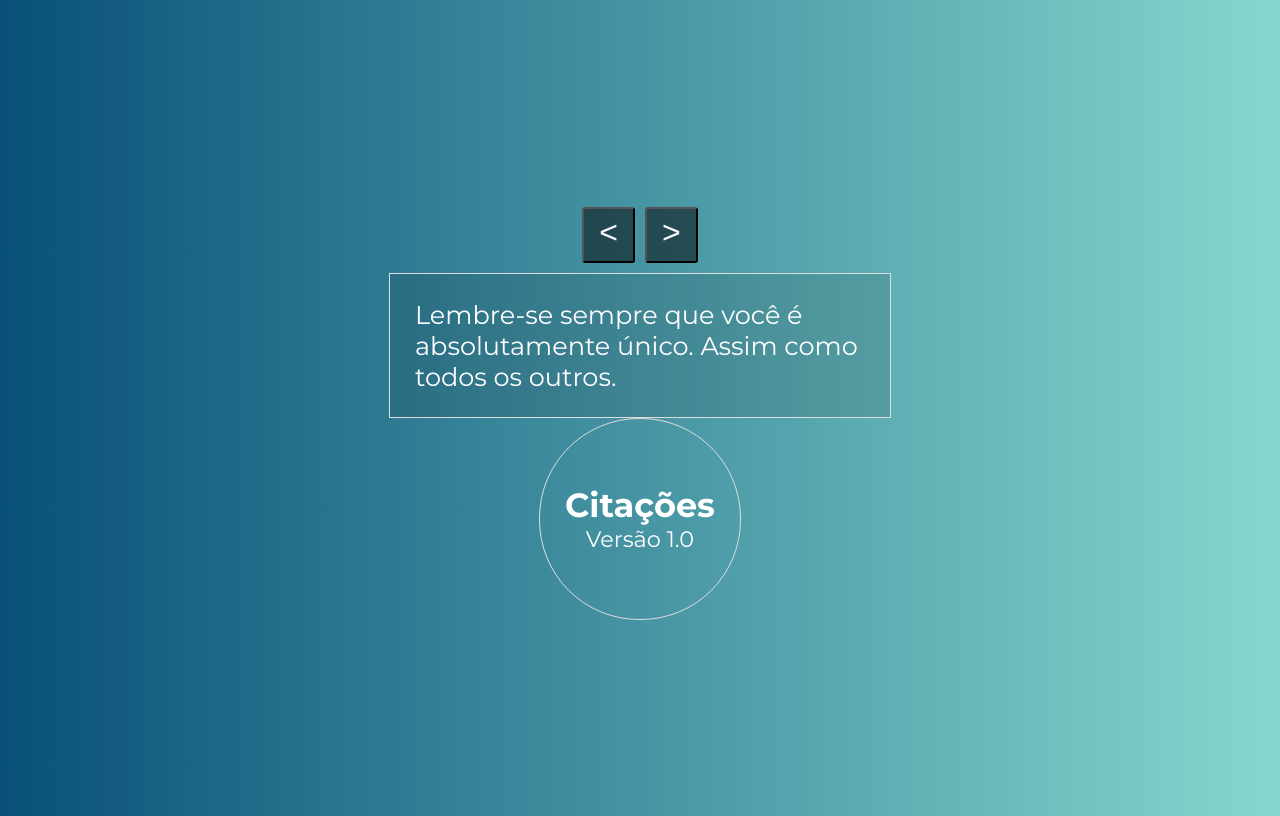
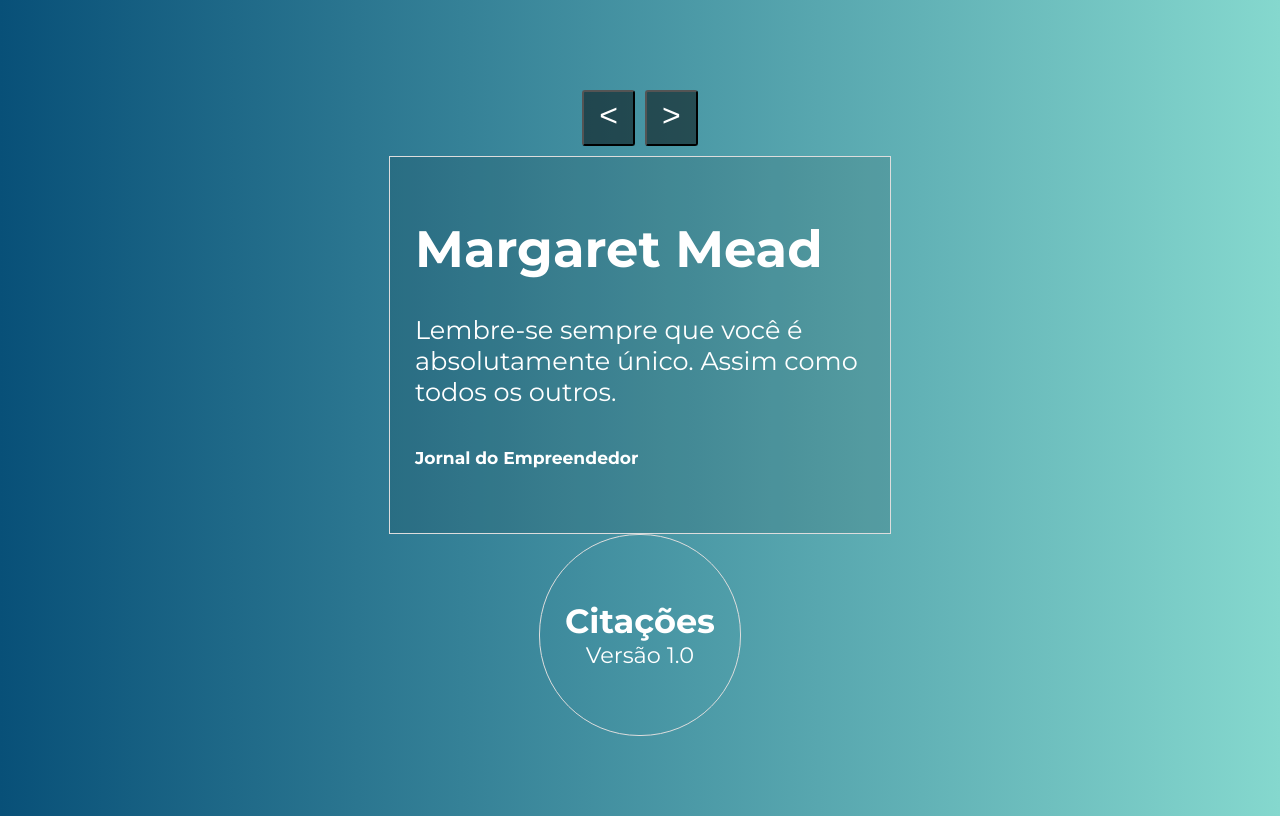
Before and after one commit to RaquelVuicik/curso-vue-js-2---udemy, a Vue app in the folder componentes-avancados/citacoes/: page / in a window 1280 px wide. Built offline with nearby package versions, Linux system fonts and the light colour scheme.

Commit message:
passando conteudo com slots

```diff
--- a/componentes-avancados/citacoes/src/components/Citacao.vue
+++ b/componentes-avancados/citacoes/src/components/Citacao.vue
@@ -1,6 +1,6 @@
 <template>
     <div class="citacao">
-        {{ texto }}
+        <slot></slot>
     </div>
 </template>
 
--- a/componentes-avancados/citacoes/src/components/Citacoes.vue
+++ b/componentes-avancados/citacoes/src/components/Citacoes.vue
@@ -4,7 +4,11 @@
             <button @click="numero--">&lt;</button>
             <button @click="numero++">&gt;</button>
         </span>
-        <citacao :texto="citacoes[indice].texto" />
+        <citacao>
+            <h1>{{ citacoes[indice].autor }}</h1>
+            <p>{{ citacoes[indice].texto }}</p>
+            <h6>{{ citacoes[indice].fonte }}</h6>
+        </citacao>
     </div>
 </template>
 
```
